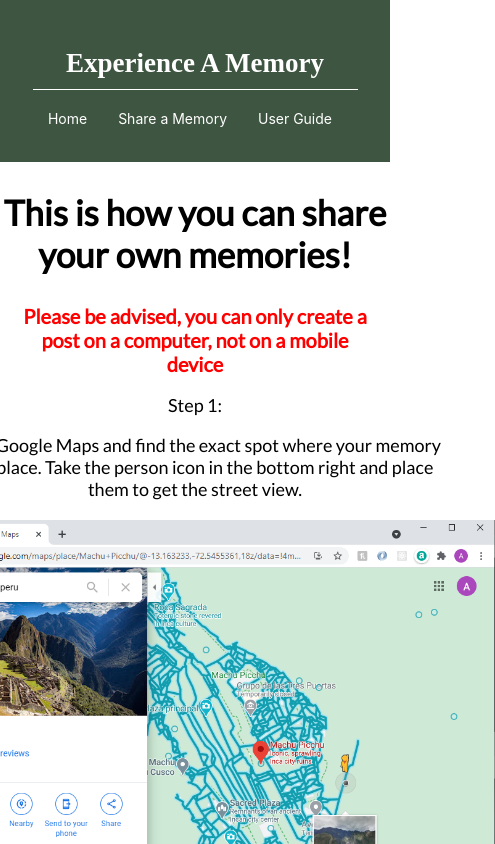
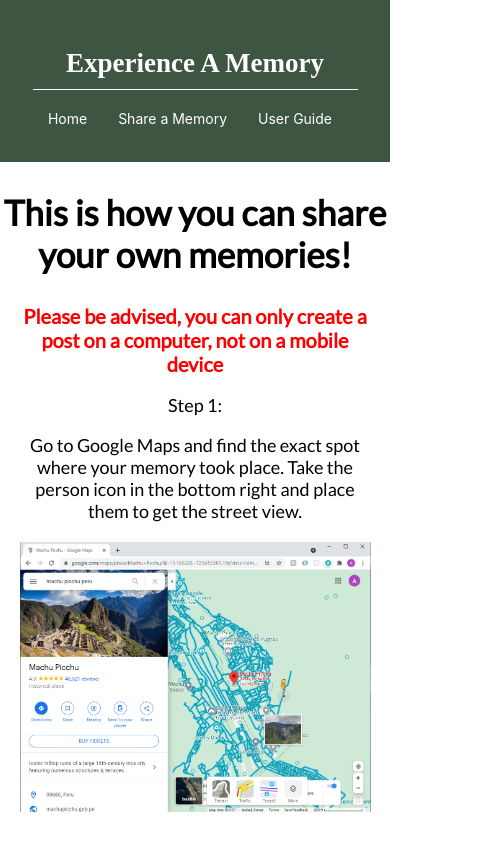
Before and after one commit to amandaphail/VisualizeAMemory, a React (Create React App) app: page /guide in a window 390 px wide. Shown: the top 844 px of the page, 495 px wide, since content can reach past the window. Built offline with nearby package versions, Linux system fonts and the light colour scheme; no server answers; a web font is replaced by a local one.

Commit message:
beginning guide mediaquery

```diff
--- a/src/components/guide.css
+++ b/src/components/guide.css
@@ -14,14 +14,29 @@ img {
   margin: 20px;
 }
 
-#center{
-    display: flex;
-    flex-direction: column;
-    justify-content: center;
-    align-items: center;
+#center {
+  display: flex;
+  flex-direction: column;
+  justify-content: center;
+  align-items: center;
 }
 
-.instructions{
+.instructions {
   width: 500px;
-  margin:0;
+  margin: 0;
 }
+
+@media only screen and (max-width: 900px) {
+  #center {
+    width: 100%;
+  }
+  img {
+    width: 90%;
+  }
+  .instructions {
+    width: 90%;
+  }
+}
+
+@media only screen and (max-width: 500px) {
+}
```
